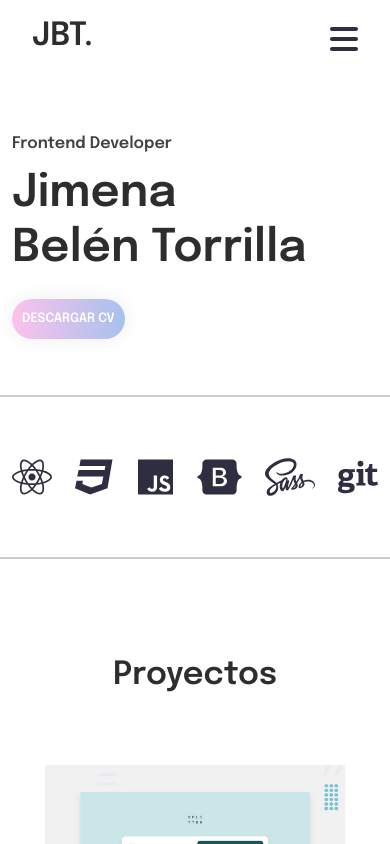
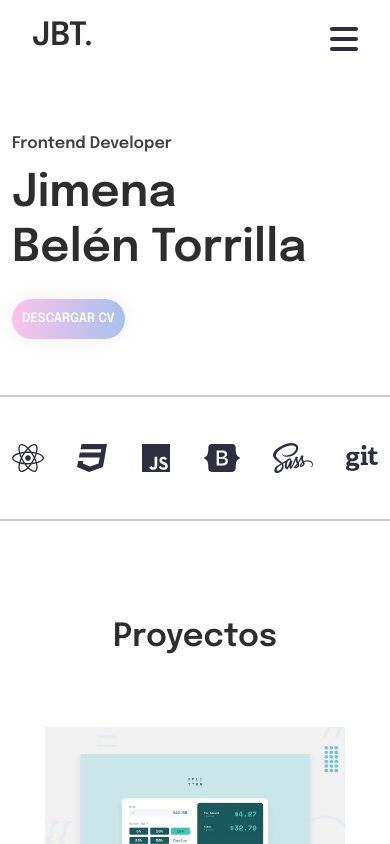
Before and after one commit to jimenabelentorrilla/portfolio-jimena-belen, a React (Vite) app: page / in a window 390 px wide. Shown: the top 844 px of the page. Built offline with nearby package versions, Linux system fonts and the light colour scheme.

Commit message:
skills size mobile

```diff
--- a/src/components/Skills/Skills.css
+++ b/src/components/Skills/Skills.css
@@ -15,7 +15,10 @@
  /**mq**/
   @media (width < 575.99px){
     .skill{
-      font-size:2.5em;
+      font-size:2em;
+    }
+    .row-skills{
+      padding: 45px 0px;
     }
   }
 
```
